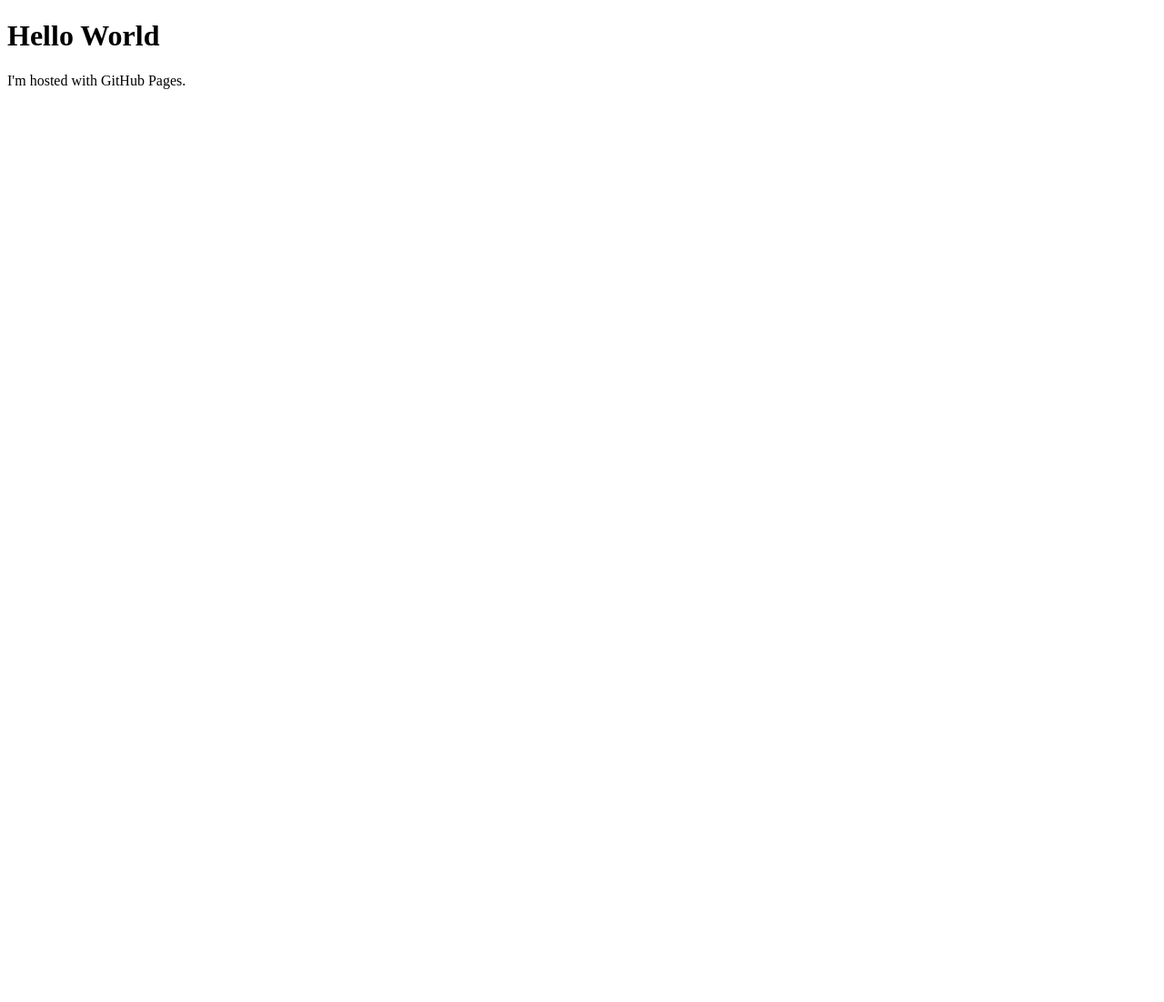
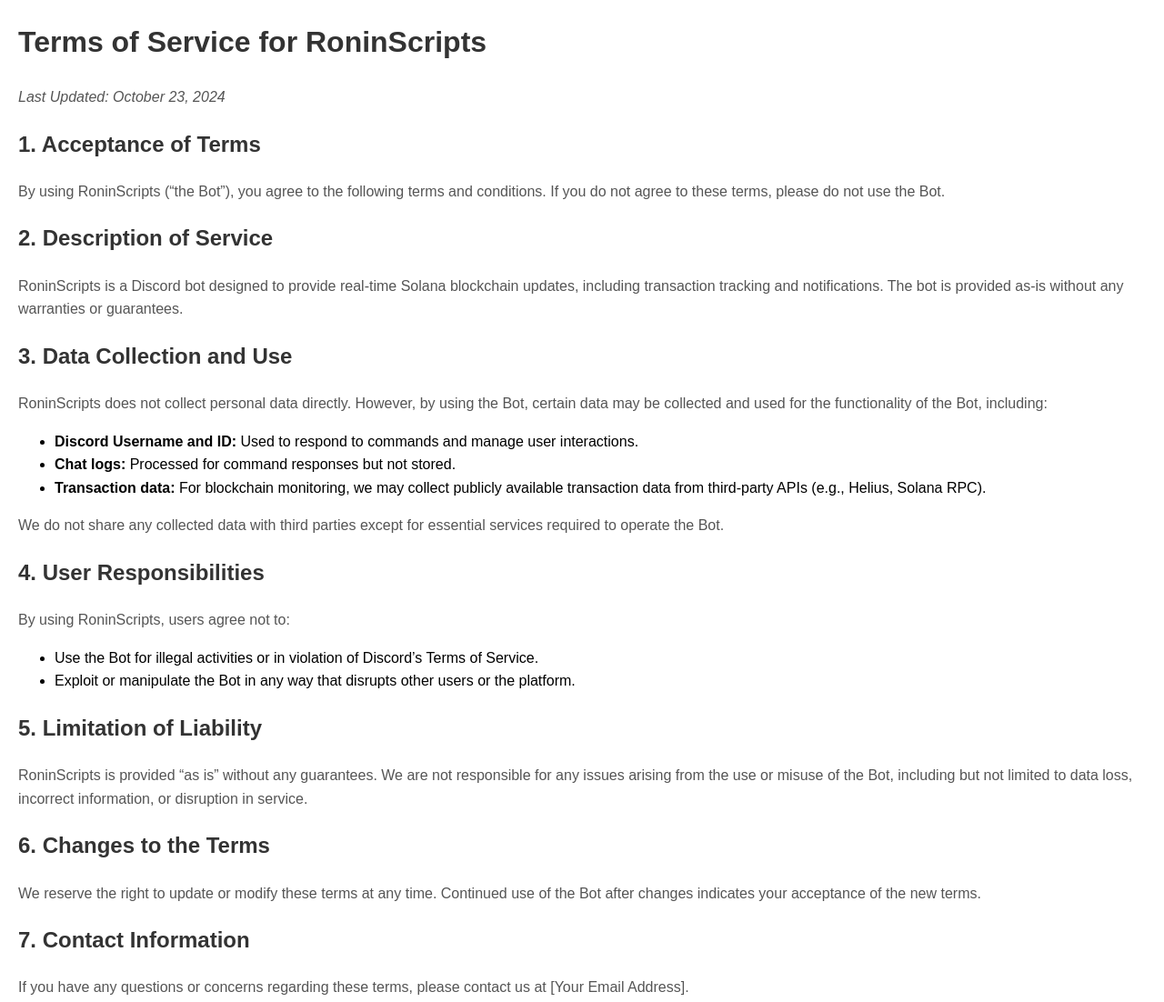
Before and after one commit to DigiRoninCollective/DigiRoninCollective.github.io, a plain HTML site: page index.html in a window 1280 px wide. Shown: the whole page at 91% size. Before the commit the page ends 800 px from the top, so only its background shows below. Drawn offline with Linux system fonts and the light colour scheme.

Commit message:
Update index.html

```diff
--- a/index.html
+++ b/index.html
@@ -1,7 +1,59 @@
 <!DOCTYPE html>
-<html>
+<html lang="en">
+<head>
+    <meta charset="UTF-8">
+    <meta name="viewport" content="width=device-width, initial-scale=1.0">
+    <meta name="description" content="Terms of Service for RoninScripts Discord Bot">
+    <title>Terms of Service - RoninScripts</title>
+    <style>
+        body {
+            font-family: Arial, sans-serif;
+            line-height: 1.6;
+            margin: 20px;
+        }
+        h1, h2 {
+            color: #333;
+        }
+        p {
+            color: #555;
+        }
+    </style>
+</head>
 <body>
-<h1>Hello World</h1>
-<p>I'm hosted with GitHub Pages.</p>
+
+    <h1>Terms of Service for RoninScripts</h1>
+    <p><em>Last Updated: October 23, 2024</em></p>
+
+    <h2>1. Acceptance of Terms</h2>
+    <p>By using RoninScripts (“the Bot”), you agree to the following terms and conditions. If you do not agree to these terms, please do not use the Bot.</p>
+
+    <h2>2. Description of Service</h2>
+    <p>RoninScripts is a Discord bot designed to provide real-time Solana blockchain updates, including transaction tracking and notifications. The bot is provided as-is without any warranties or guarantees.</p>
+
+    <h2>3. Data Collection and Use</h2>
+    <p>RoninScripts does not collect personal data directly. However, by using the Bot, certain data may be collected and used for the functionality of the Bot, including:</p>
+    <ul>
+        <li><strong>Discord Username and ID:</strong> Used to respond to commands and manage user interactions.</li>
+        <li><strong>Chat logs:</strong> Processed for command responses but not stored.</li>
+        <li><strong>Transaction data:</strong> For blockchain monitoring, we may collect publicly available transaction data from third-party APIs (e.g., Helius, Solana RPC).</li>
+    </ul>
+    <p>We do not share any collected data with third parties except for essential services required to operate the Bot.</p>
+
+    <h2>4. User Responsibilities</h2>
+    <p>By using RoninScripts, users agree not to:</p>
+    <ul>
+        <li>Use the Bot for illegal activities or in violation of Discord’s Terms of Service.</li>
+        <li>Exploit or manipulate the Bot in any way that disrupts other users or the platform.</li>
+    </ul>
+
+    <h2>5. Limitation of Liability</h2>
+    <p>RoninScripts is provided “as is” without any guarantees. We are not responsible for any issues arising from the use or misuse of the Bot, including but not limited to data loss, incorrect information, or disruption in service.</p>
+
+    <h2>6. Changes to the Terms</h2>
+    <p>We reserve the right to update or modify these terms at any time. Continued use of the Bot after changes indicates your acceptance of the new terms.</p>
+
+    <h2>7. Contact Information</h2>
+    <p>If you have any questions or concerns regarding these terms, please contact us at [Your Email Address].</p>
+
 </body>
 </html>
```
